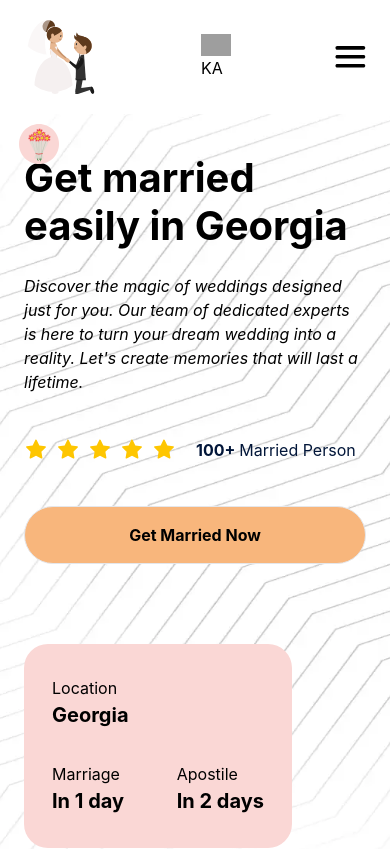
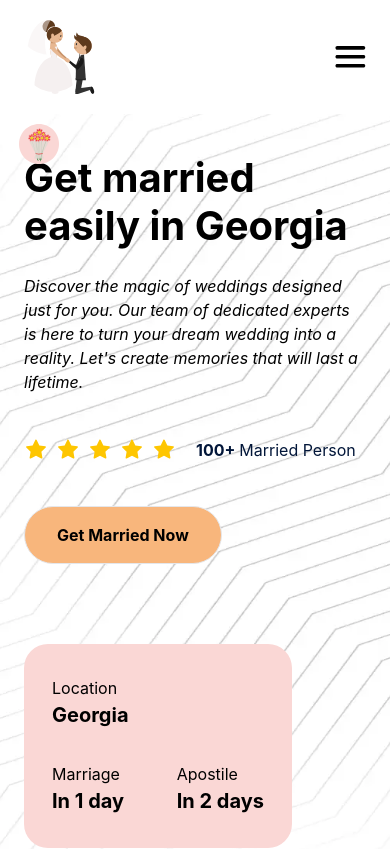
Before and after one commit to Vanoo123/Camping-App, a Next.js app: page / in a window 390 px wide. Shown: the top 849 px of the page. Built offline with nearby package versions, Linux system fonts and the light colour scheme; grey boxes are pictures that could not be loaded.

Commit message:
new scrollbar

```diff
--- a/app/layout.tsx
+++ b/app/layout.tsx
@@ -31,8 +31,8 @@ export default function RootLayout({
   children: React.ReactNode
 }) {
   return (
-    <html lang="en">
-      <body>
+    <html lang="en" className='scroll-smooth'>
+      <body className='scrollbar-thin scrollbar-thumb-green-50 scrollbar-track-gray-10'>
         <LangProvider>
 
             <Navbar />
--- a/components/Button.tsx
+++ b/components/Button.tsx
@@ -1,3 +1,4 @@
+"use client";
 import Image from "next/image";
 
 type ButtonProps = {
--- a/components/DropDown.tsx
+++ b/components/DropDown.tsx
@@ -6,10 +6,10 @@ import { useLang, langs } from "./LangProvider";
 const CustomDropdown = () => {
   const { changeLang } = useLang();
   const [isOpen, setIsOpen] = useState(false);
-  const [selectedOption, setSelectedOption] = useState({ label: 'KA', image: 'ka.png' });
+  const [selectedOption, setSelectedOption] = useState({ label: 'EN', image: 'en.png' });
   const options = [
+    { label: 'EN', image: 'en.png', value:'en'},
     { label: 'KA', image: 'ka.png', value:'ka'},
-    { label: 'EN', image: 'en.png', value:'en'},
     // { label: 'Option 3', image: '/path/to/image3.png' }
   ];
   const dropdownRef = useRef<HTMLDivElement>(null);
@@ -41,7 +41,7 @@ const CustomDropdown = () => {
   const filteredOptions = options.filter(option => option.label !== selectedOption.label);
 
   return (
-    <div className={styles.custom_dropdown} ref={dropdownRef}>
+    <div className={styles.custom_dropdown} ref={dropdownRef} id='langsSelect'>
       <div className={styles.dropdown_header} onClick={toggleDropdown}>
         <img src={selectedOption.image} alt={selectedOption.label} className={styles.icon}/> {selectedOption.label}
       </div>
@@ -59,3 +59,71 @@ const CustomDropdown = () => {
 };
 
 export default CustomDropdown;
+
+// "use client";
+// import React, { useState, useEffect, useRef } from 'react';
+// import styles from "./DropDown.module.css"
+// import { useLang, langs } from "./LangProvider";
+
+// const CustomDropdown = () => {
+//   const { changeLang } = useLang();
+//   const [isOpen, setIsOpen] = useState(false);
+
+//   // Retrieve the selected option from localStorage or use the default
+//   const storedOption = JSON.parse(localStorage.getItem("selectedOption") || "null");
+//   const [selectedOption, setSelectedOption] = useState(storedOption || { label: 'EN', image: 'en.png' });
+
+//   const options = [
+//     { label: 'EN', image: 'en.png', value: 'en' },
+//     { label: 'KA', image: 'ka.png', value: 'ka' },
+//     // { label: 'Option 3', image: '/path/to/image3.png' }
+//   ];
+
+//   const dropdownRef = useRef<HTMLDivElement>(null);
+
+//   const toggleDropdown = () => {
+//     setIsOpen(!isOpen);
+//   };
+
+//   const handleOptionClick = (option:any) => {
+//     setSelectedOption(option);
+//     setIsOpen(false);
+//     localStorage.setItem("selectedOption", JSON.stringify(option));
+//     localStorage.setItem("lang", option.value);
+//     changeLang(langs(option.value))
+//   };
+
+//   const handleOutsideClick = (event:any) => {
+//     if (dropdownRef.current && !dropdownRef.current.contains(event.target)) {
+//       setIsOpen(false);
+//     }
+//   };
+
+//   useEffect(() => {
+//     document.addEventListener('mousedown', handleOutsideClick);
+//     return () => {
+//       document.removeEventListener('mousedown', handleOutsideClick);
+//     };
+//   }, []);
+
+//   const filteredOptions = options.filter(option => option.label !== selectedOption.label);
+
+//   return (
+//     <div className={styles.custom_dropdown} ref={dropdownRef} id='langsSelect'>
+//       <div className={styles.dropdown_header} onClick={toggleDropdown}>
+//         <img src={selectedOption.image} alt={selectedOption.label} className={styles.icon}/> {selectedOption.label}
+//       </div>
+//       {isOpen && (
+//         <ul className={styles.dropdown_list}>
+//           {filteredOptions.map(option => (
+//             <li key={option.label} onClick={() => handleOptionClick(option)}>
+//               <img src={option.image} alt={option.label} /> {option.label}
+//             </li>
+//           ))}
+//         </ul>
+//       )}
+//     </div>
+//   );
+// };
+
+// export default CustomDropdown;
--- a/components/Features.tsx
+++ b/components/Features.tsx
@@ -1,3 +1,4 @@
+"use client";
 import { FEATURES } from '@/constants'
 import Image from 'next/image'
 import React from 'react'
--- a/components/GetApp.tsx
+++ b/components/GetApp.tsx
@@ -1,3 +1,4 @@
+"use client";
 import React from 'react'
 import Button from './Button'
 import Image from 'next/image'
@@ -5,7 +6,7 @@ import Image from 'next/image'
 const GetApp = () => {
   return (
     <section className="flexCenter w-full flex-col pb-[100px]">
-      <div className="get-app">
+      <div className="get-app" id='contact'>
         {/* <div className="z-20 flex w-full flex-1 flex-col items-start justify-center gap-12">
           <h2 className="bold-40 lg:bold-64 xl:max-w-[320px]">Get Married now!</h2>
           <p className="regular-16 text-gray-10">Join Us</p>
--- a/components/Hero.tsx
+++ b/components/Hero.tsx
@@ -3,6 +3,7 @@
 import Image from 'next/image'
 import Button from './Button'
 import {useLang} from "./LangProvider"
+import Link from 'next/link';
 
 const Hero = () => {
 
@@ -46,12 +47,14 @@ const Hero = () => {
         </div>
 
         <div className="flex flex-col w-full gap-3 sm:flex-row">
+          <Link href="#contact">
             <Button
               type="button"
               title={lang['getMarried']}
               variant="btn_yellow_dark"
               alt="get-married"
             />
+          </Link>
         </div>
       </div>
 
--- a/components/Navbar.tsx
+++ b/components/Navbar.tsx
@@ -32,7 +32,7 @@ const Navbar = () => {
           </li>
         ))}
       </ul>
-      <div className='hidden lg:flex'>
+      {/* <div className='hidden lg:flex'>
         <select
           id="langsSelect"
           onChange={(e) => {
@@ -43,8 +43,10 @@ const Navbar = () => {
           <option value="en">English</option>
           <option value="ka">ქართული</option>
         </select>
+      </div> */}
+      <div className='hidden lg:flex'>
+        <DropDown />
       </div>
-      <DropDown />
       <div className="lg:flexCenter hidden group">
         <Link href="tel:+995593220038">
           <Button
@@ -83,7 +85,10 @@ const Navbar = () => {
               </li>
             ))}
           </ul>
-          <div className='flex flex-col justify-center items-center p-8'>
+          <div className='flex flex-col justify-center items-center'>
+           <DropDown />
+          </div>
+          {/* <div className='flex flex-col justify-center items-center p-8'>
             <select
               id="langsSelect"
               onChange={(e) => {
@@ -94,7 +99,7 @@ const Navbar = () => {
               <option value="en">English</option>
               <option value="ka">ქართული</option>
             </select>
-          </div>
+          </div> */}
         </div>
       )}
     </nav>
--- a/package.json
+++ b/package.json
@@ -22,6 +22,7 @@
     "@types/react-dom": "^18",
     "autoprefixer": "^10",
     "postcss": "^8",
+    "tailwind-scrollbar": "^3.0.5",
     "tailwindcss": "^3",
     "typescript": "^5"
   }
--- a/tailwind.config.ts
+++ b/tailwind.config.ts
@@ -50,5 +50,5 @@ module.exports = {
       },
     },
   },
-  plugins: [],
+  plugins: [require('tailwind-scrollbar'),],
 };
```
Also changed, not shown: 1 other file (tests, documents, lock files or other folders). Lines whose indentation alone changed are shown as unchanged.
